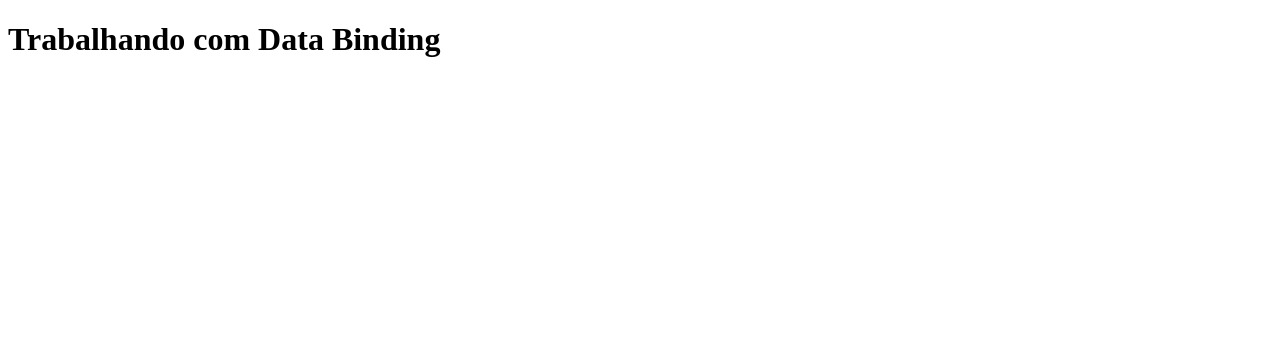
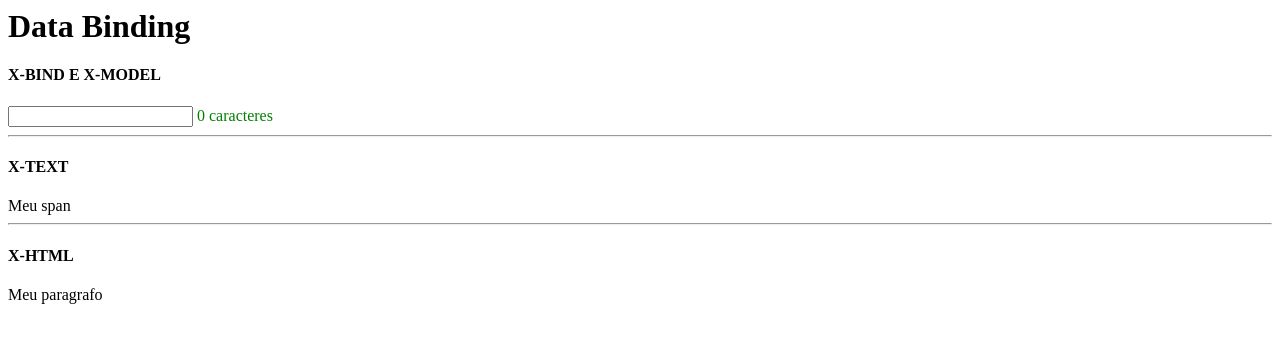
Before and after one commit to schoolofnetcom/curso-iniciando-alpinejs, a website built with webpack: page aulas/data-binding.html in a window 1280 px wide. Built offline with nearby package versions, Linux system fonts and the light colour scheme.

Commit message:
Aula 5 - Model e bind

```diff
--- a/aulas/data-binding.html
+++ b/aulas/data-binding.html
@@ -1,21 +1,50 @@
-<!DOCTYPE html>
-<html lang="en">
-<head>
-    <meta charset="UTF-8"/>
-    <meta name="viewport" content="width=device-width, initial-scale=1.0"/>
-    <title>Data Binding</title>
-</head>
-<body>
-    <h1>Trabalhando com Data Binding</h1>
+<html>
+    <style>
+        .red {
+            color: red;
+        }
 
-    <!-- x-bind -->
+        .green {
+            color: green;
+        }
+    </style>
 
-    <!-- x-text -->
+    <body>
+        <h1>Data Binding</h1>
 
-    <!-- x-html -->
+        <!-- x-model | x-bind -->
+        <h4>X-BIND E X-MODEL</h4>
+        <div x-data="{
+            input: '',
+            errorMessage: 'Máximo 10 caracteres' }"
+        >
+            <input type="text" x-model="input" >
+            <span
+                x-bind:class="input.length > 9 ? 'red' : 'green'" x-text="input.length + ' caracteres'">
+            </span>
+            <p
+                x-bind:class="input.length > 9 ? 'red' : 'green'" x-show="input.length > 9"
+                x-text="errorMessage">
+            </p>
+        </div>
 
-	<!-- x-model -->
+        <hr>
+        <h4>X-TEXT</h4>
 
-    <script src="public/js/bundle.js"></script>
-</body>
+        <!-- x-text (innerText) -->
+        <div x-data="{ text: 'Meu span' }">
+            <span x-text="text"></span>
+        </div>
+
+        <hr>
+        <h4>X-HTML</h4>
+
+        <!-- x-html (innerHTML) -->
+        <div x-data="{ textHTML: 'Meu paragrafo' }">
+            <p x-html="textHTML"></p>
+        </div>
+
+
+        <script src="./../public/js/bundle.js"></script>
+    </body>
 </html>
```
